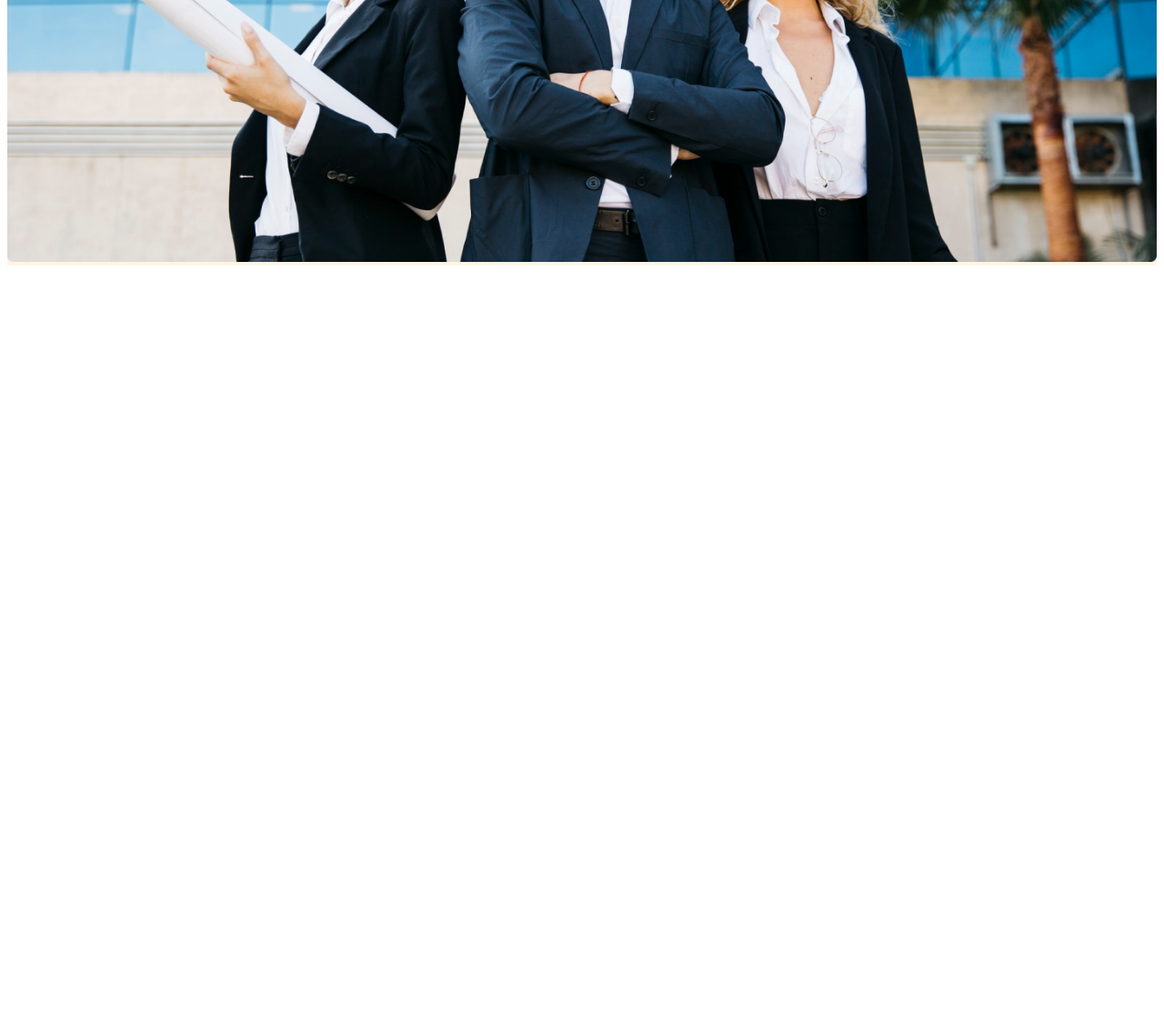
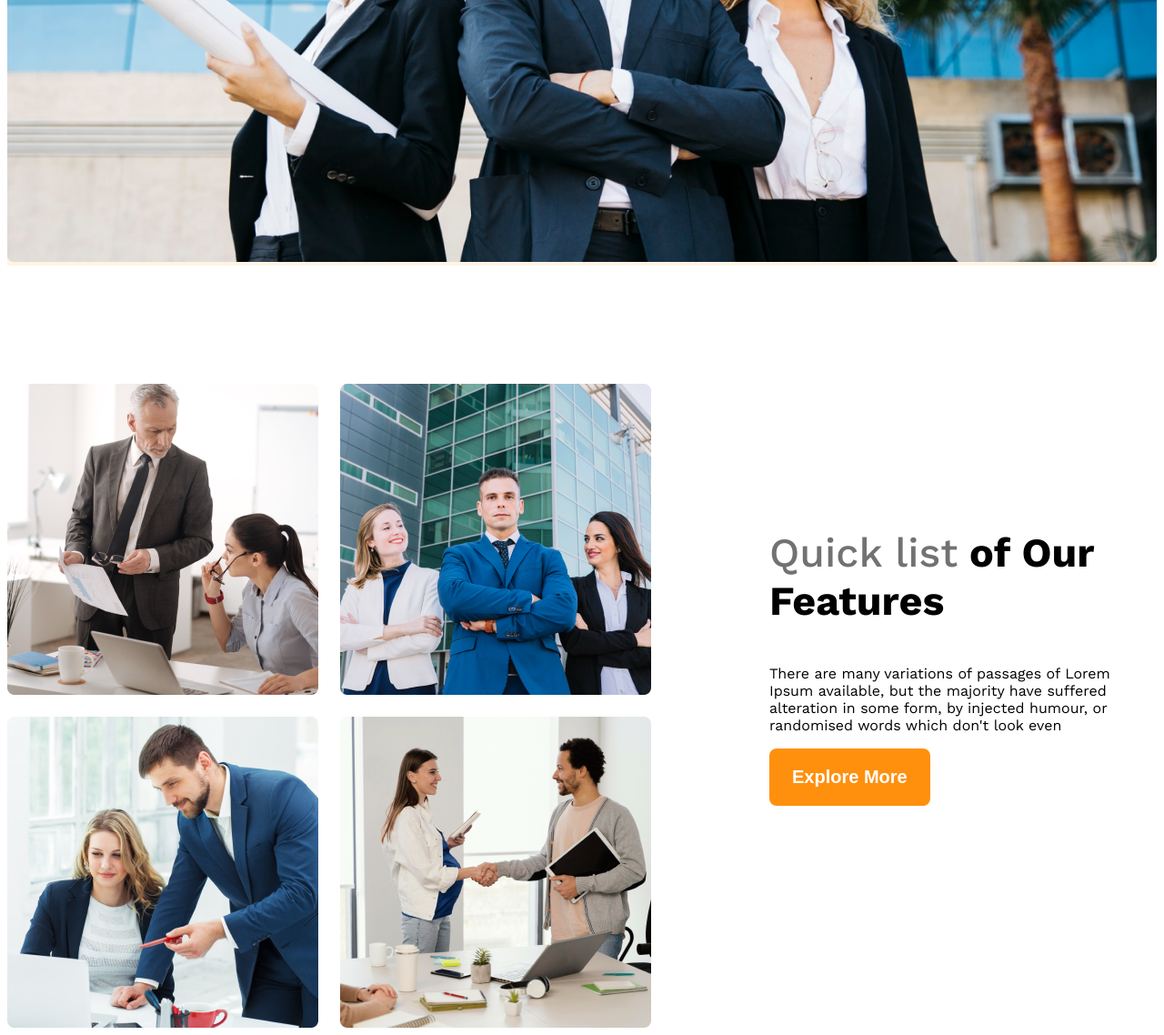
Before and after one commit to mdsiyamislam/g3-architects-web, a plain HTML site: page index.html in a window 1280 px wide. Shown: the part 892-2030 px from the top of the page at 91% size. Before the commit the page ends 1192 px from the top, so only its background shows below. Drawn offline with nearby package versions, Linux system fonts and the light colour scheme.

Commit message:
added team img content

```diff
--- a/index.html
+++ b/index.html
@@ -28,7 +28,19 @@
         </div>
     </header>
     <main>
-
+        <section class="teams display-flex">
+            <div class="team-img-container">
+                <img src="images/team1.png" alt="two architects discussingabot desing">
+                <img src="images/team2.png" alt="">
+                <img src="images/team3.png" alt="">
+                <img src="images/team4.png" alt="">
+            </div>
+            <div class="our-features">
+                <h3 class="features-title"><span id="quick-list" class="text-light-gray">Quick list</span> <span>of Our </span><span>Features</span></h3>
+                <p class="features-description">There are many variations of passages of Lorem Ipsum available, but the majority have suffered alteration in some form, by injected humour, or randomised words which don't look even</p>
+                <button class="button-primary">Explore More</button>
+            </div>
+        </section>
     </main>
     <footer></footer>
 </body>
--- a/styles/architects.css
+++ b/styles/architects.css
@@ -34,6 +34,12 @@
   border-radius: 8px;
   border: none;
 }
+
+main{
+  max-width: 1440px;
+  margin: 0 auto;
+}
+
 
 /* nav-styles */
 .navber{
@@ -75,7 +81,29 @@
 .banner-image{
   width: 100%;
 }
+/* team and feature related style */
+.teams{
+  align-items: center;
+}
 
+.team-img-container{
+  display: grid;
+  grid-template-columns: repeat(2, 1fr);
+  gap: 24px;
+  margin-top: 130px;
+}
+.our-features{
+  margin-left: 130px;
+  max-width: 530px;
+}
+.features-title{
+font-size: 2.8rem;
+font-weight: 700;
+}
+
+#quick-list{
+  font-weight: 500;
+}
 /* responsive media query */
 @media screen and (max-width: 576px){
 .navber, .nav-link{
```
